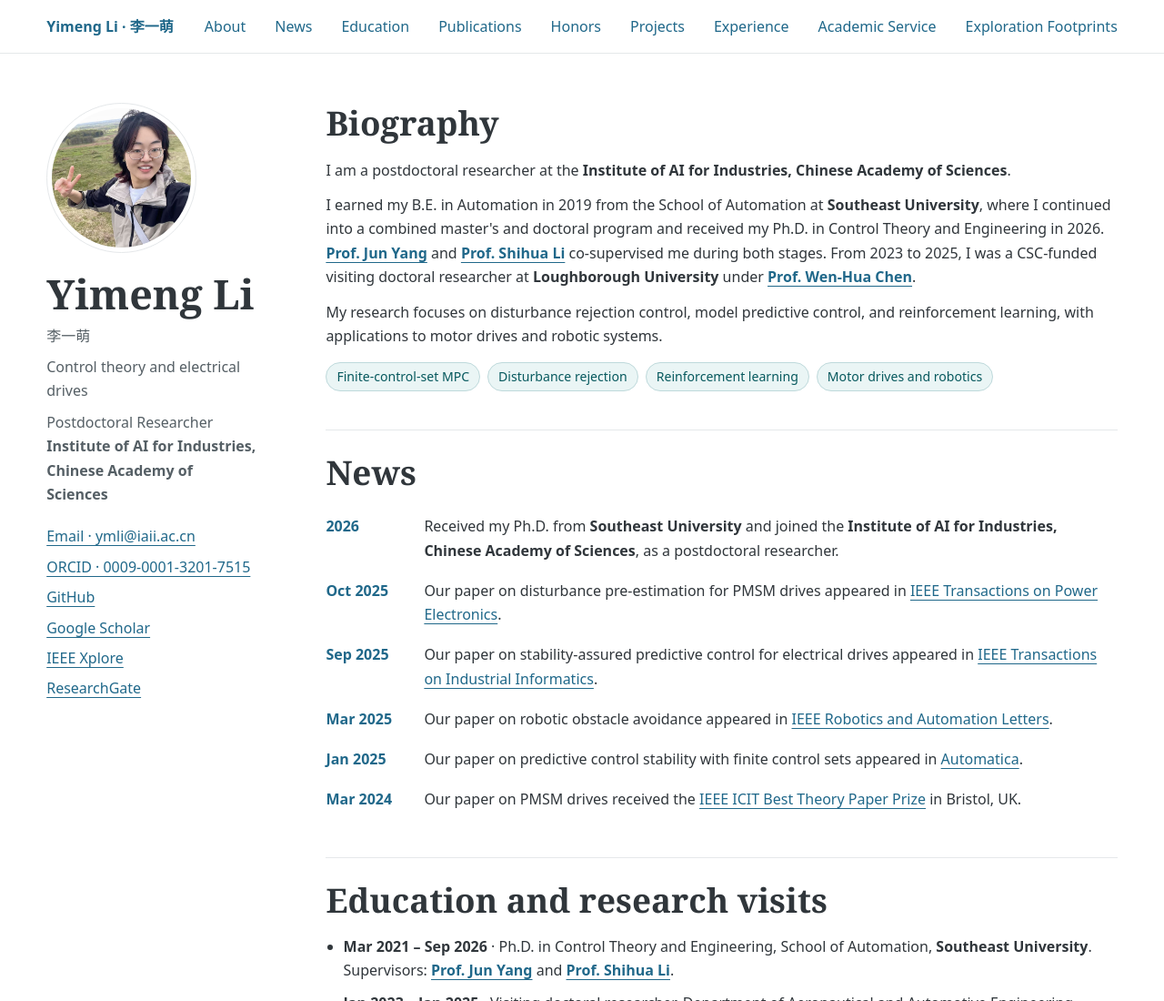
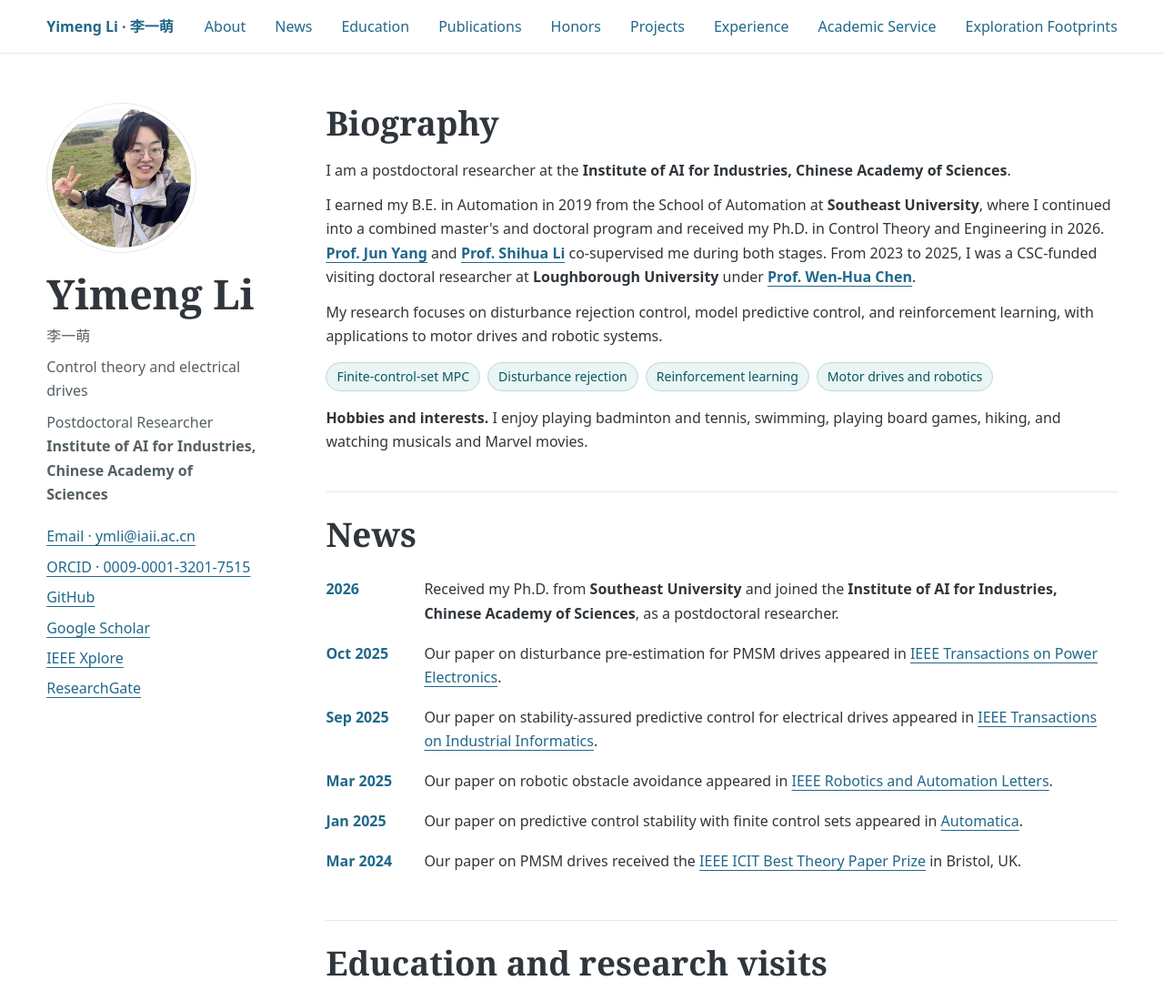
Before and after one commit to Yimeng-IAI/Yimeng-IAI.github.io, a plain HTML site: page index.html in a window 1280 px wide. Shown: the top 1100 px of the page at 91% size. Drawn offline with nearby package versions, Linux system fonts and the light colour scheme.

Commit message:
Add hobbies to biography

```diff
--- a/index.html
+++ b/index.html
@@ -36,6 +36,7 @@
 <p>I earned my B.E. in Automation in 2019 from the School of Automation at <strong>Southeast University</strong>, where I continued into a combined master's and doctoral program and received my Ph.D. in Control Theory and Engineering in 2026. <a href="https://junyang198402.github.io/"><strong>Prof. Jun Yang</strong></a> and <a href="https://automation.seu.edu.cn/lsh/list.htm"><strong>Prof. Shihua Li</strong></a> co-supervised me during both stages. From 2023 to 2025, I was a CSC-funded visiting doctoral researcher at <strong>Loughborough University</strong> under <a href="https://www.polyu.edu.hk/aae/people/academic-staff/prof-wen-hua-chen/"><strong>Prof. Wen-Hua Chen</strong></a>.</p>
 <p>My research focuses on disturbance rejection control, model predictive control, and reinforcement learning, with applications to motor drives and robotic systems.</p>
 <ul class="topics"><li>Finite-control-set MPC</li><li>Disturbance rejection</li><li>Reinforcement learning</li><li>Motor drives and robotics</li></ul>
+<p><strong>Hobbies and interests.</strong> I enjoy playing badminton and tennis, swimming, playing board games, hiking, and watching musicals and Marvel movies.</p>
 </section>
 <section id="news" aria-labelledby="news-title">
 <h2 id="news-title">News</h2>
```
